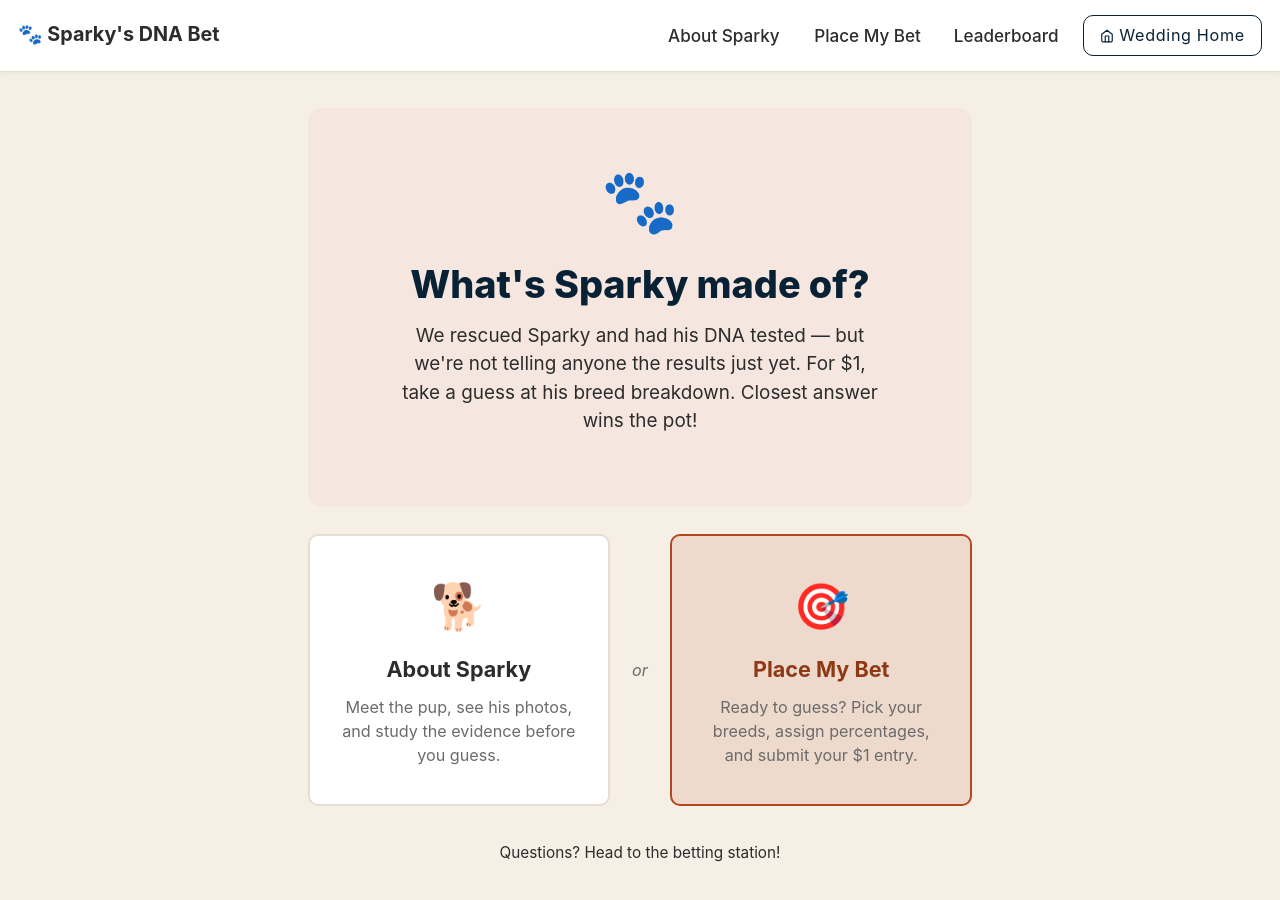
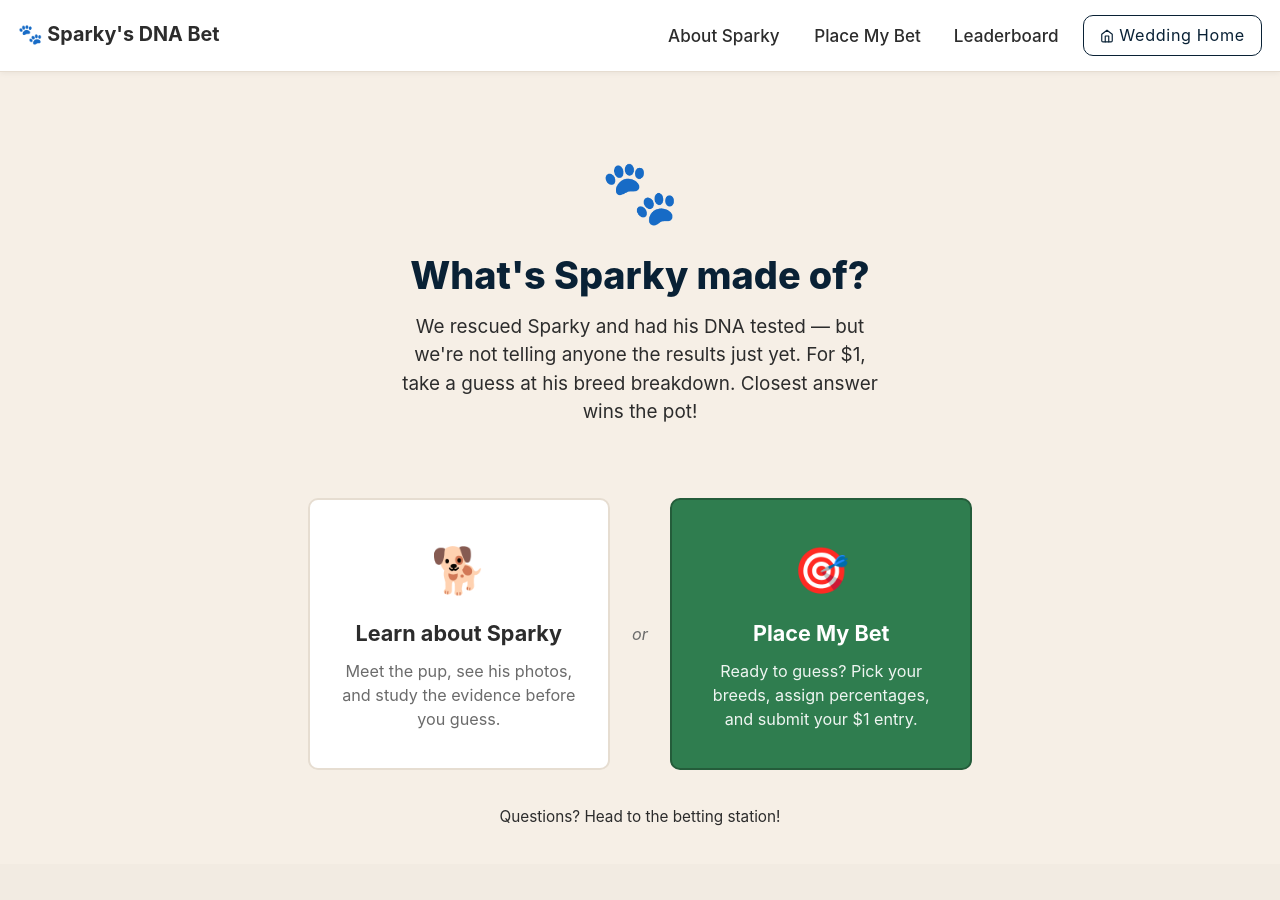
Before and after one commit to Ductapemaster/sparky-dog-bet, a Flask app: page / in a window 1280 px wide. After the commit the page ends 826 px from the top, so only its background shows below. Run offline with Flask 3, Linux system fonts and the light colour scheme; data comes from the database, SQL or seed files in the repository.

Commit message:
Adopt green as the CTA color across the guest-facing app
Introduce --cta/--cta-dark green tokens and make .btn-primary green so
"next step" actions read as the primary CTA. Add an orange .btn-action
(for Log out) and recolor the secondary button to a solid medium denim
blue and the ghost button to orange, so the button set reads as one
palette. The home "Place My Bet" card and hero adopt the green/clean
treatment to match.

Co-Authored-By: Claude Opus 4.8 <noreply@anthropic.com>

```diff
--- a/app/static/style.css
+++ b/app/static/style.css
@@ -8,6 +8,8 @@
   --action:       #B4471B;
   --action-dark:  #8F3815;
   --action-pale:  rgba(180,71,27,0.12);
+  --cta:          #2f7d4f;
+  --cta-dark:     #245c3a;
   --blush:        #E3BEB4;
   --blush-soft:   #f5e7df;
   --text:         #2c2c2c;
@@ -219,12 +221,18 @@ input[type="number"]::-webkit-outer-spin-button { -webkit-appearance: none; }
   /* Base resting shadow so every button reads as a raised, pressable control. */
   box-shadow: 0 2px 8px rgba(9,33,53,0.12);
 }
-.btn-primary   { background: var(--action);   color: #fff;           box-shadow: 0 2px 8px rgba(158,68,35,0.28); }
-.btn-secondary { background: #c6d4e1;         color: var(--primary); box-shadow: 0 2px 8px rgba(9,33,53,0.14); }
+/* Primary = green: the "next step" / CTA color across the guest-facing app. */
+.btn-primary   { background: var(--cta);      color: #fff;           box-shadow: 0 2px 8px rgba(47,125,79,0.28); }
+/* Secondary = a solid medium "denim" blue (white text) — tonally matched to the
+   green/orange (similar lightness), but cool so it still recedes behind the green CTA. */
+.btn-secondary { background: #3f6491;         color: #fff;           box-shadow: 0 2px 8px rgba(22,58,86,0.26); }
+/* Action = orange: kept warm for the kiosk Log out (a non-CTA, hand-back action). */
+.btn-action    { background: var(--action);   color: #fff;           box-shadow: 0 2px 8px rgba(158,68,35,0.28); }
 .btn-danger    { background: var(--error-bg); color: var(--error-text); }
 .btn-warning   { background: #fde68a;         color: #7c2d12;        border: 1.5px solid #d97706; }
-.btn-primary:hover:not(:disabled)   { background: var(--action-dark);  box-shadow: 0 5px 16px rgba(158,68,35,0.34); }
-.btn-secondary:hover:not(:disabled) { background: #b4c5d6;          box-shadow: 0 5px 16px rgba(9,33,53,0.18); }
+.btn-primary:hover:not(:disabled)   { background: var(--cta-dark);     box-shadow: 0 5px 16px rgba(47,125,79,0.34); }
+.btn-action:hover:not(:disabled)    { background: var(--action-dark);  box-shadow: 0 5px 16px rgba(158,68,35,0.34); }
+.btn-secondary:hover:not(:disabled) { background: #34547a;          box-shadow: 0 5px 16px rgba(22,58,86,0.32); }
 .btn-danger:hover:not(:disabled)    { background: #f9d9d9; }
 .btn-warning:hover:not(:disabled)   { background: #fcd34d; }
 /* Lift on hover, press down on active — tactile "click me" feedback for all variants. */
@@ -232,8 +240,8 @@ input[type="number"]::-webkit-outer-spin-button { -webkit-appearance: none; }
 .btn:active:not(:disabled) { transform: translateY(0) scale(0.98); }
 /* Ghost: the quietest tier — for dismissive actions (Cancel/Back). No fill or
    shadow at rest so it never competes with the primary; faint fill on hover. */
-.btn-ghost { background: transparent; color: var(--primary); box-shadow: none; }
-.btn-ghost:hover:not(:disabled) { background: rgba(9,33,53,0.06); box-shadow: none; transform: none; }
+.btn-ghost { background: transparent; color: var(--action); box-shadow: none; }
+.btn-ghost:hover:not(:disabled) { background: var(--action-pale); box-shadow: none; transform: none; }
 .btn-full { width: 100%; }
 .btn:disabled { opacity: 0.45; cursor: not-allowed; box-shadow: none; transform: none; }
 
@@ -364,9 +372,7 @@ tr:last-child td { border-bottom: none; }
 /* ── Hero ────────────────────────────────────────────────── */
 .hero {
   text-align: center;
-  padding: 2.5rem 1.5rem;
-  background: var(--blush-soft);
-  border-radius: 14px;
+  padding: 2rem 1.5rem 1rem;
   margin-bottom: 1.5rem;
 }
 .hero-paw { font-size: 3.5rem; margin-bottom: 0.5rem; }
@@ -531,10 +537,17 @@ tr:last-child td { border-bottom: none; }
 .path-card-title { font-size: 1.2rem; font-weight: 700; margin-bottom: 0.5rem; }
 .path-card-desc  { font-size: 0.9rem; color: var(--muted); line-height: 1.5; }
 
-/* Primary wayfinding card (Place My Bet) — the dominant action. */
-.path-card--primary { border-color: var(--action); background: var(--action-pale); }
-.path-card--primary .path-card-title { color: var(--action-dark); }
-.path-card--primary:hover { border-color: var(--action); box-shadow: 0 8px 22px rgba(180,71,27,0.18); }
+/* Primary wayfinding card (Place My Bet) — the dominant action, a solid green
+   fill so it reads as THE action (orange/navy already serve as accents). */
+.path-card--primary { border-color: var(--cta-dark); background: var(--cta); color: #fff; }
+.path-card--primary .path-card-title { color: #fff; }
+.path-card--primary .path-card-desc { color: rgba(255,255,255,0.92); }
+.path-card--primary:hover { border-color: var(--cta-dark); background: var(--cta-dark); color: #fff; box-shadow: 0 8px 22px rgba(47,125,79,0.28); }
+/* When betting is locked the card isn't an inviting CTA — go neutral. */
+.path-card--locked { border-color: var(--border); background: var(--card); color: var(--text); }
+.path-card--locked .path-card-title { color: var(--text); }
+.path-card--locked .path-card-desc { color: var(--muted); }
+.path-card--locked:hover { border-color: var(--primary); background: var(--card); box-shadow: var(--shadow); }
 
 /* ── Gallery lightbox / carousel ─────────────────────────── */
 .gallery-thumb { cursor: zoom-in; }
--- a/app/templates/home.html
+++ b/app/templates/home.html
@@ -13,12 +13,12 @@
   <a href="{{ url_for('main.about') }}" class="path-card">
     <div class="path-card-icon">🐕</div>
     <div class="path-card-body">
-      <div class="path-card-title">About Sparky</div>
+      <div class="path-card-title">Learn about Sparky</div>
       <div class="path-card-desc">Meet the pup, see his photos, and study the evidence before you guess.</div>
     </div>
   </a>
   <div class="path-divider">or</div>
-  <a href="{{ url_for('main.bet') }}" class="path-card path-card--primary">
+  <a href="{{ url_for('main.bet') }}" class="path-card path-card--primary{% if nav_status.locked %} path-card--locked{% endif %}">
     <div class="path-card-icon">{% if nav_status.locked %}🔒{% else %}🎯{% endif %}</div>
     <div class="path-card-body">
       <div class="path-card-title">{% if nav_status.locked %}Betting Closed{% else %}Place My Bet{% endif %}</div>
```
